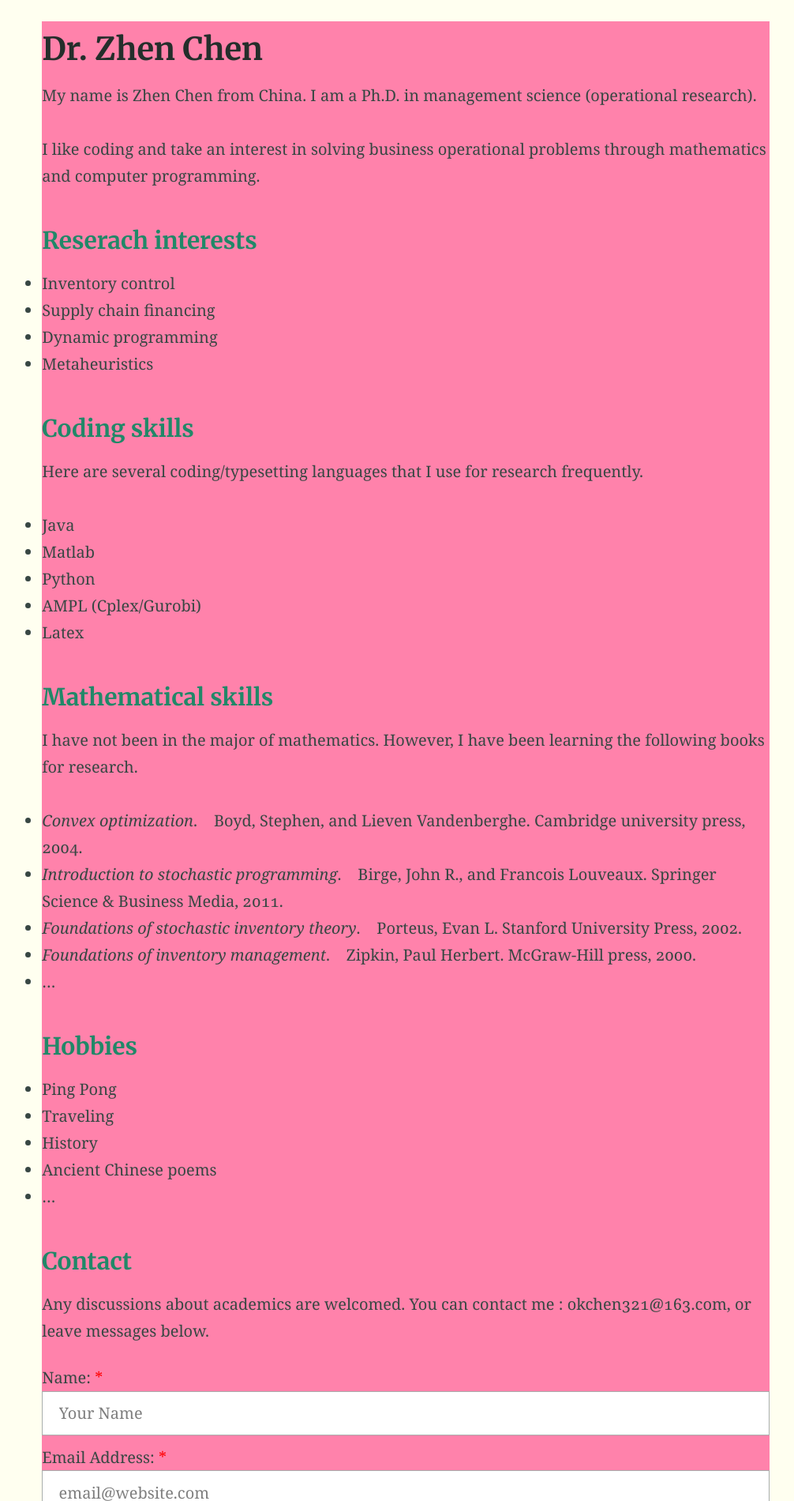
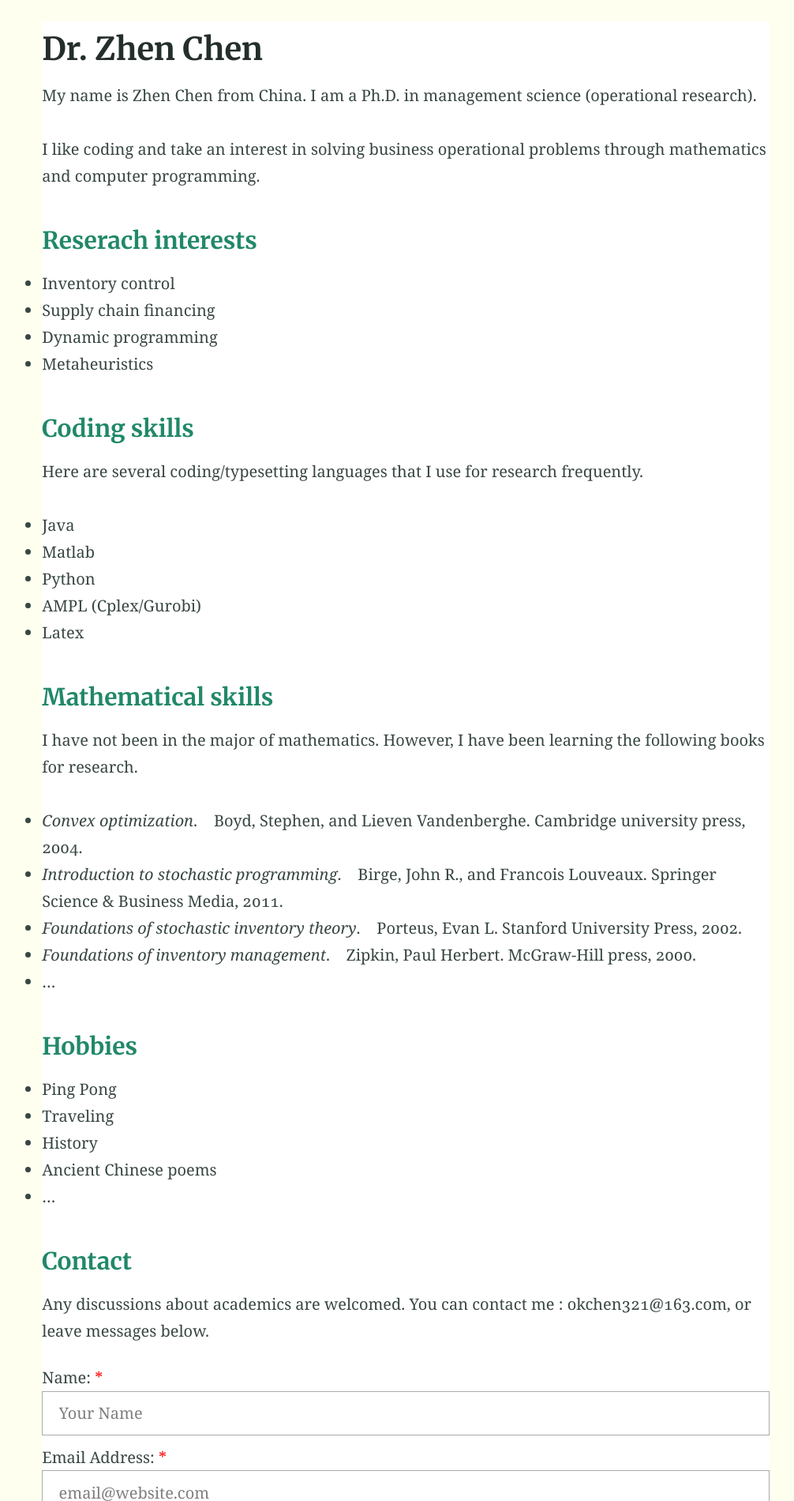
Before and after one commit to RobinChen121/robinchen121.github.io-12, a Jekyll site: the page built from index.md, in a window 1280 px wide. Shown: the part 408-2308 px from the top of the page at 79% size, without its empty margins (126-1132 px from the left). Built offline with Jekyll 4.4.1, drawn with Linux system fonts in a browser that asks for light colours; our own code applies the rules of GitHub Pages for plain Markdown files.

Commit message:
Update _settings.scss

```diff
--- a/_sass/_settings.scss
+++ b/_sass/_settings.scss
@@ -1,7 +1,7 @@
 // Background colours
 $backgroundColour: #FFFFF0;
 $codeBackgroundColour: #fafafa;
-$containtBackgroundColour: #FF82AB;
+$containtBackgroundColour: #FFFFFF;
 $featureBackgroundColour: #f9fafa;
 $accentColour: #05bf85;
 
```
